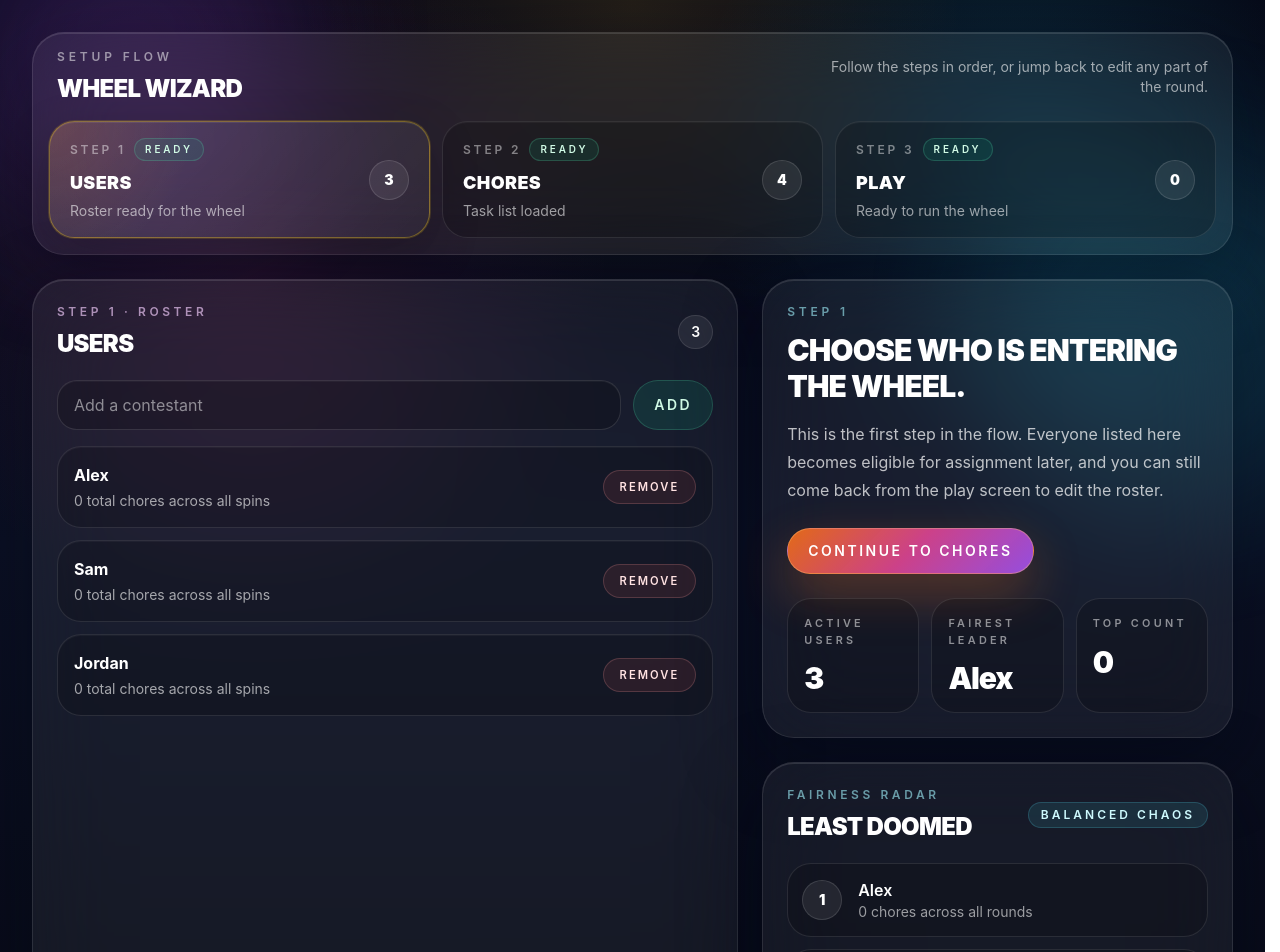
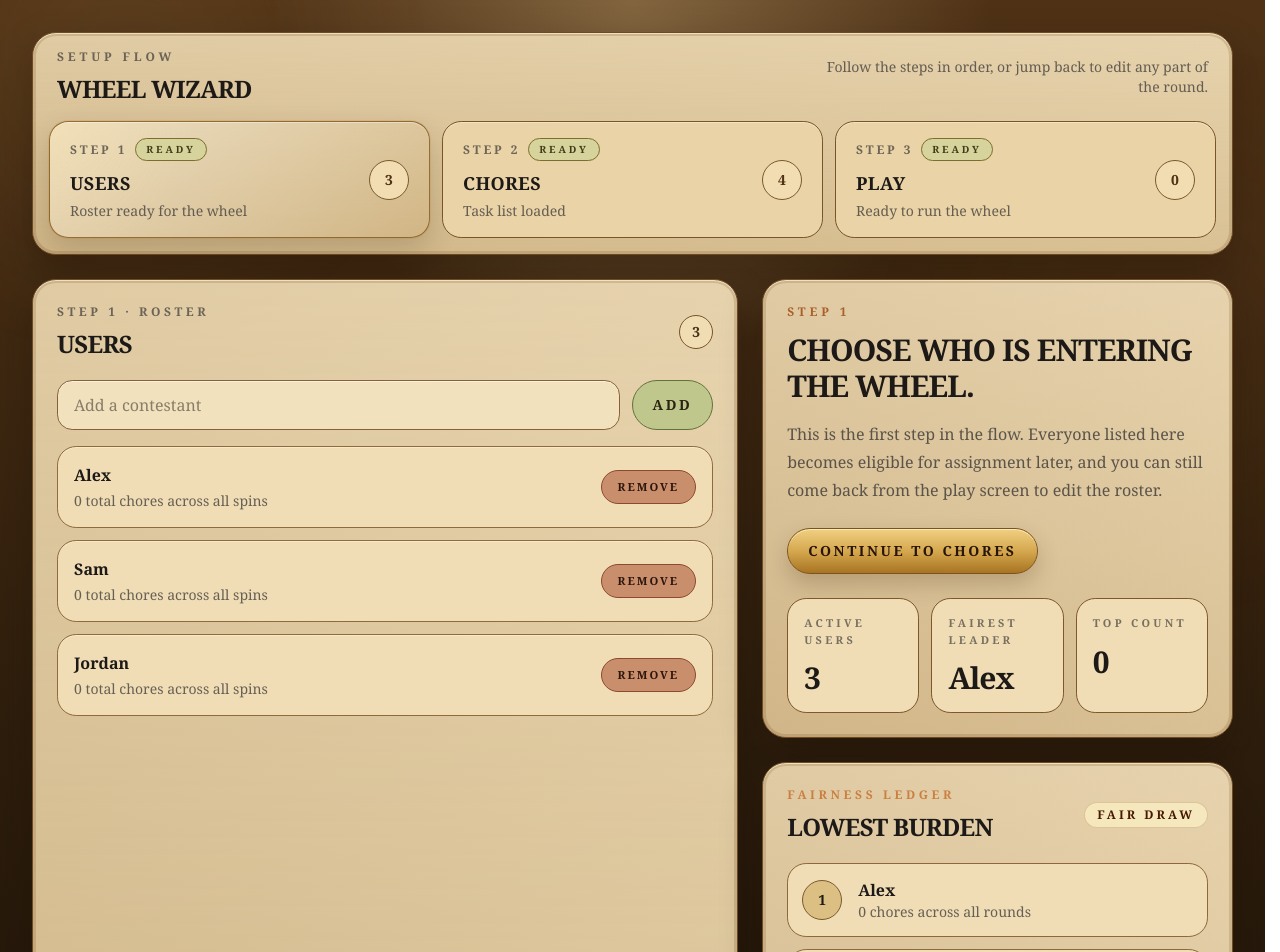
Before and after one commit to AlexPP13/wheel-of-misfortune, a React (Vite) app: page / in a window 1280 px wide. Shown: the top 952 px of the page. Built offline with nearby package versions, Linux system fonts and the light colour scheme.

Commit message:
change art style

```diff
--- a/src/components/EditableListPanel.tsx
+++ b/src/components/EditableListPanel.tsx
@@ -39,14 +39,14 @@ function EditableListPanel({
   tone = 'fuchsia',
   value,
 }: EditableListPanelProps) {
-  const labelClass = tone === 'orange' ? 'text-orange-200/65' : 'text-fuchsia-200/65'
+  const labelClass = tone === 'orange' ? 'text-amber-800/70' : 'text-stone-700/75'
 
   return (
     <div className="glass-panel p-6">
       <div className="mb-5 flex items-center justify-between">
         <div>
           <p className={`text-xs font-semibold uppercase tracking-[0.3em] ${labelClass}`}>{panelLabel}</p>
-          <h2 className="mt-2 text-2xl font-black uppercase tracking-[-0.03em] text-white">{title}</h2>
+          <h2 className="mt-2 text-2xl font-black uppercase tracking-[-0.03em] text-stone-900">{title}</h2>
         </div>
         <span className="count-pill">{count}</span>
       </div>
@@ -76,8 +76,8 @@ function EditableListPanel({
               exit={{ opacity: 0, y: -12 }}
             >
               <div>
-                <strong className="text-white">{item.name}</strong>
-                <span className="mt-1 block text-sm text-white/62">{item.meta}</span>
+                <strong className="text-stone-900">{item.name}</strong>
+                <span className="mt-1 block text-sm text-stone-700/80">{item.meta}</span>
               </div>
               <button
                 type="button"
--- a/src/components/FairnessRadar.tsx
+++ b/src/components/FairnessRadar.tsx
@@ -13,11 +13,11 @@ function FairnessRadar({ fairnessLeaders, historyCounts }: FairnessRadarProps) {
     <motion.aside className="glass-panel p-5 sm:p-6" initial="hidden" animate="visible" variants={panelMotion}>
       <div className="mb-5 flex items-center justify-between">
         <div>
-          <p className="text-xs font-semibold uppercase tracking-[0.3em] text-cyan-200/60">Fairness radar</p>
-          <h2 className="mt-2 text-2xl font-black uppercase tracking-[-0.03em] text-white">Least doomed</h2>
+          <p className="text-xs font-semibold uppercase tracking-[0.3em] text-amber-700/60">Fairness ledger</p>
+          <h2 className="mt-2 text-2xl font-black uppercase tracking-[-0.03em] text-stone-900">Lowest burden</h2>
         </div>
-        <div className="rounded-full border border-cyan-300/18 bg-cyan-300/10 px-3 py-1 text-xs font-semibold uppercase tracking-[0.25em] text-cyan-100">
-          Balanced chaos
+        <div className="rounded-full border border-amber-900/20 bg-amber-100/70 px-3 py-1 text-xs font-semibold uppercase tracking-[0.25em] text-amber-950">
+          Fair draw
         </div>
       </div>
 
@@ -33,8 +33,8 @@ function FairnessRadar({ fairnessLeaders, historyCounts }: FairnessRadarProps) {
             >
               <div className="leader-rank">{index + 1}</div>
               <div className="min-w-0 flex-1">
-                <p className="truncate text-base font-semibold text-white">{user.name}</p>
-                <p className="text-sm text-white/58">{historyCounts[user.id] ?? 0} chores across all rounds</p>
+                <p className="truncate text-base font-semibold text-stone-900">{user.name}</p>
+                <p className="text-sm text-stone-700/80">{historyCounts[user.id] ?? 0} chores across all rounds</p>
               </div>
             </motion.div>
           ))
@@ -43,12 +43,12 @@ function FairnessRadar({ fairnessLeaders, historyCounts }: FairnessRadarProps) {
         )}
       </div>
 
-      <div className="mt-6 rounded-[1.75rem] border border-white/10 bg-white/6 p-4">
-        <p className="text-xs font-semibold uppercase tracking-[0.28em] text-white/52">Production notes</p>
-        <ul className="mt-4 space-y-3 text-sm text-white/75">
+      <div className="mt-6 rounded-[1.75rem] border border-amber-900/15 bg-amber-50/65 p-4">
+        <p className="text-xs font-semibold uppercase tracking-[0.28em] text-stone-700/70">Wheel notes</p>
+        <ul className="mt-4 space-y-3 text-sm text-stone-700/85">
           <li>• Every chore is assigned exactly once per round.</li>
           <li>• Historical counts still keep the pain distributed fairly.</li>
-          <li>• The presentation is outrageous. The logic remains disciplined.</li>
+          <li>• Edit the setup at any time without breaking the round flow.</li>
         </ul>
       </div>
     </motion.aside>
--- a/src/components/NavigationTabs.tsx
+++ b/src/components/NavigationTabs.tsx
@@ -18,10 +18,10 @@ function NavigationTabs({ activeView, items, onChange }: NavigationTabsProps) {
     <nav className="glass-panel mb-6 p-3 sm:p-4" aria-label="Wizard steps">
       <div className="mb-4 flex items-center justify-between gap-4 px-2">
         <div>
-          <p className="text-xs font-semibold uppercase tracking-[0.32em] text-white/52">Setup flow</p>
-          <h2 className="mt-2 text-2xl font-black uppercase tracking-[-0.03em] text-white">Wheel wizard</h2>
+          <p className="text-xs font-semibold uppercase tracking-[0.32em] text-stone-700/75">Setup flow</p>
+          <h2 className="mt-2 text-2xl font-black uppercase tracking-[-0.03em] text-stone-900">Wheel wizard</h2>
         </div>
-        <p className="max-w-sm text-right text-sm text-white/60">
+        <p className="max-w-sm text-right text-sm text-stone-700/80">
           Follow the steps in order, or jump back to edit any part of the round.
         </p>
       </div>
--- a/src/components/ViewSpotlight.tsx
+++ b/src/components/ViewSpotlight.tsx
@@ -20,9 +20,9 @@ type ViewSpotlightProps = {
 function ViewSpotlight({ actions = [], description, eyebrow, stats, title }: ViewSpotlightProps) {
   return (
     <section className="glass-panel p-6">
-      <p className="text-xs font-semibold uppercase tracking-[0.32em] text-cyan-200/60">{eyebrow}</p>
-      <h2 className="mt-3 max-w-xl text-3xl font-black uppercase tracking-[-0.03em] text-white">{title}</h2>
-      <p className="mt-4 max-w-2xl text-sm leading-7 text-white/72 sm:text-base">{description}</p>
+      <p className="text-xs font-semibold uppercase tracking-[0.32em] text-amber-800/75">{eyebrow}</p>
+      <h2 className="mt-3 max-w-xl text-3xl font-black uppercase tracking-[-0.03em] text-stone-900">{title}</h2>
+      <p className="mt-4 max-w-2xl text-sm leading-7 text-stone-700/85 sm:text-base">{description}</p>
 
       {actions.length > 0 ? (
         <div className="mt-6 flex flex-wrap gap-3">
--- a/src/index.css
+++ b/src/index.css
@@ -1,7 +1,7 @@
 @import "tailwindcss";
 
 @theme {
-  --font-sans: Inter, system-ui, -apple-system, BlinkMacSystemFont, "Segoe UI", sans-serif;
+  --font-sans: Georgia, "Times New Roman", serif;
 }
 
 @layer base {
@@ -13,12 +13,10 @@
     text-rendering: optimizeLegibility;
     -webkit-font-smoothing: antialiased;
     -moz-osx-font-smoothing: grayscale;
-    color: #f8fafc;
+    color: #26180d;
     background:
-      radial-gradient(circle at top, rgba(251, 191, 36, 0.12), transparent 22%),
-      radial-gradient(circle at 20% 20%, rgba(236, 72, 153, 0.14), transparent 24%),
-      radial-gradient(circle at 80% 10%, rgba(34, 211, 238, 0.16), transparent 20%),
-      linear-gradient(180deg, #060816 0%, #0b1023 40%, #05070f 100%);
+      radial-gradient(circle at top, rgba(238, 210, 150, 0.32), transparent 24%),
+      linear-gradient(180deg, #4f3216 0%, #2d1d0c 55%, #1a1108 100%);
   }
 
   * {
@@ -34,7 +32,7 @@
     min-width: 320px;
     min-height: 100vh;
     background: transparent;
-    @apply text-slate-200;
+    @apply text-stone-900;
   }
 
   button,
@@ -49,32 +47,36 @@
 
 @layer components {
   .glass-panel {
-    @apply rounded-[2rem] border border-white/10 bg-white/6 backdrop-blur-2xl;
+    @apply rounded-[1.5rem] border border-[#6f4b24] bg-[#dbc193];
     box-shadow:
-      inset 0 1px 0 rgba(255, 255, 255, 0.12),
-      0 24px 80px rgba(2, 6, 23, 0.45);
+      inset 0 1px 0 rgba(255, 245, 214, 0.68),
+      inset 0 0 0 3px rgba(106, 67, 25, 0.18),
+      0 18px 40px rgba(25, 16, 6, 0.3);
+    background-image:
+      linear-gradient(180deg, rgba(255, 247, 226, 0.28), rgba(121, 84, 32, 0.04)),
+      linear-gradient(90deg, rgba(96, 62, 24, 0.06), rgba(255, 255, 255, 0.06));
   }
 
   .hero-panel {
-    @apply relative rounded-[2.5rem] border border-white/10 backdrop-blur-2xl;
+    @apply relative rounded-[1.8rem] border border-[#5f3d1a];
     background:
-      radial-gradient(circle at top left, rgba(249, 115, 22, 0.2), transparent 24%),
-      radial-gradient(circle at 80% 10%, rgba(168, 85, 247, 0.24), transparent 30%),
-      linear-gradient(135deg, rgba(8, 15, 35, 0.96), rgba(18, 11, 35, 0.88));
+      radial-gradient(circle at top left, rgba(233, 201, 127, 0.18), transparent 22%),
+      linear-gradient(135deg, rgba(98, 64, 27, 0.98), rgba(56, 35, 14, 0.98));
     box-shadow:
-      inset 0 1px 0 rgba(255, 255, 255, 0.12),
-      0 40px 120px rgba(0, 0, 0, 0.45);
+      inset 0 1px 0 rgba(255, 241, 204, 0.22),
+      inset 0 0 0 4px rgba(205, 164, 79, 0.12),
+      0 24px 70px rgba(18, 10, 3, 0.42);
   }
 
   .stage-panel {
-    @apply relative rounded-[2.3rem] border border-white/10 backdrop-blur-2xl;
+    @apply relative rounded-[1.7rem] border border-[#5e4020];
     background:
-      radial-gradient(circle at 50% 10%, rgba(250, 204, 21, 0.15), transparent 28%),
-      radial-gradient(circle at 15% 25%, rgba(236, 72, 153, 0.16), transparent 25%),
-      linear-gradient(180deg, rgba(12, 18, 38, 0.92), rgba(7, 10, 22, 0.92));
+      radial-gradient(circle at 50% 10%, rgba(244, 209, 126, 0.18), transparent 28%),
+      linear-gradient(180deg, rgba(79, 50, 23, 0.98), rgba(44, 28, 12, 0.98));
     box-shadow:
-      inset 0 1px 0 rgba(255, 255, 255, 0.12),
-      0 36px 110px rgba(0, 0, 0, 0.44);
+      inset 0 1px 0 rgba(255, 241, 204, 0.16),
+      inset 0 0 0 3px rgba(223, 188, 112, 0.12),
+      0 24px 70px rgba(20, 10, 2, 0.38);
   }
 
   .dramatic-button {
@@ -86,53 +88,55 @@
   }
 
   .dramatic-button-primary {
-    @apply border-orange-300/40 text-white;
-    background: linear-gradient(135deg, rgba(249, 115, 22, 0.9), rgba(236, 72, 153, 0.85), rgba(168, 85, 247, 0.88));
-    box-shadow: 0 20px 50px rgba(249, 115, 22, 0.3);
+    @apply border-[#7d531d] text-[#281509];
+    background: linear-gradient(180deg, #f0d082 0%, #d4a64d 52%, #a87422 100%);
+    box-shadow:
+      inset 0 1px 0 rgba(255, 248, 212, 0.7),
+      0 10px 22px rgba(65, 37, 7, 0.22);
   }
 
   .dramatic-button-muted {
-    @apply border-white/12 bg-white/8 text-white/90;
+    @apply border-[#7a582e] bg-[#ecd6ad] text-[#3d2611];
   }
 
   .dramatic-button-danger {
-    @apply border-red-300/20 bg-red-400/10 text-red-100;
+    @apply border-[#8d4930] bg-[#c98f6d] text-[#2e160d];
   }
 
   .dramatic-button-emerald {
-    @apply border-emerald-300/20 bg-emerald-400/12 text-emerald-100;
+    @apply border-[#64713b] bg-[#bfc78d] text-[#2a230f];
   }
 
   .dramatic-input {
-    @apply rounded-[1.25rem] border border-white/12 bg-black/20 px-4 py-3 text-white outline-none transition;
-    box-shadow: inset 0 1px 0 rgba(255, 255, 255, 0.04);
+    @apply rounded-[0.95rem] border border-[#87603a] bg-[#f2e1bd] px-4 py-3 text-stone-900 outline-none transition;
+    box-shadow: inset 0 1px 0 rgba(255, 252, 243, 0.64);
   }
 
   .dramatic-input:focus {
-    border-color: rgba(168, 85, 247, 0.7);
+    border-color: rgba(154, 107, 42, 0.9);
     box-shadow:
-      0 0 0 4px rgba(168, 85, 247, 0.12),
+      0 0 0 4px rgba(192, 140, 45, 0.16),
       inset 0 1px 0 rgba(255, 255, 255, 0.06);
   }
 
   .count-pill {
-    @apply rounded-full border border-white/10 bg-white/8 px-3 py-1.5 text-sm font-semibold text-white;
+    @apply rounded-full border border-[#785328] bg-[#f0ddb4] px-3 py-1.5 text-sm font-semibold text-[#4a2f17];
   }
 
   .view-tab {
-    @apply flex items-center justify-between gap-4 rounded-[1.6rem] border border-white/10 bg-black/20 px-5 py-4 text-left transition duration-300 hover:-translate-y-1;
-    box-shadow: inset 0 1px 0 rgba(255, 255, 255, 0.04);
+    @apply flex items-center justify-between gap-4 rounded-[1.2rem] border border-[#795428] bg-[#ead3a7] px-5 py-4 text-left transition duration-300 hover:-translate-y-1;
+    box-shadow: inset 0 1px 0 rgba(255, 247, 229, 0.45);
   }
 
   .view-tab-active {
-    border-color: rgba(250, 204, 21, 0.36);
+    border-color: rgba(135, 90, 31, 0.85);
     background:
-      radial-gradient(circle at top left, rgba(249, 115, 22, 0.16), transparent 36%),
-      linear-gradient(135deg, rgba(255, 255, 255, 0.12), rgba(255, 255, 255, 0.04));
+      radial-gradient(circle at top left, rgba(255, 227, 159, 0.28), transparent 36%),
+      linear-gradient(135deg, rgba(255, 250, 235, 0.5), rgba(189, 145, 70, 0.12));
     box-shadow:
-      inset 0 1px 0 rgba(255, 255, 255, 0.08),
-      0 0 0 1px rgba(250, 204, 21, 0.16),
-      0 18px 50px rgba(0, 0, 0, 0.24);
+      inset 0 1px 0 rgba(255, 255, 255, 0.36),
+      0 0 0 1px rgba(180, 132, 50, 0.18),
+      0 12px 28px rgba(52, 31, 11, 0.18);
   }
 
   .view-tab__copy {
@@ -144,27 +148,27 @@
   }
 
   .view-tab__step {
-    @apply text-white/45;
+    @apply text-stone-700/75;
   }
 
   .view-tab__status {
-    @apply rounded-full border border-white/10 bg-white/6 px-2.5 py-1 text-[0.62rem] text-white/65;
+    @apply rounded-full border border-[#8f6c3b] bg-[#f3e2bf] px-2.5 py-1 text-[0.62rem] text-stone-700/80;
   }
 
   .view-tab__status-ready {
-    @apply border-emerald-300/20 bg-emerald-400/10 text-emerald-100;
+    @apply border-[#7b6f2d] bg-[#d7d39d] text-[#433b16];
   }
 
   .view-tab__label {
-    @apply text-lg font-black uppercase tracking-[0.02em] text-white;
+    @apply text-lg font-black uppercase tracking-[0.02em] text-stone-900;
   }
 
   .view-tab__caption {
-    @apply mt-1 text-sm text-white/58;
+    @apply mt-1 text-sm text-stone-700/80;
   }
 
   .view-tab__badge {
-    @apply inline-flex h-10 min-w-10 items-center justify-center rounded-full border border-white/12 bg-white/8 px-3 text-sm font-black text-white;
+    @apply inline-flex h-10 min-w-10 items-center justify-center rounded-full border border-[#7a582d] bg-[#f1ddb1] px-3 text-sm font-black text-[#4f3216];
   }
 
   .score-grid {
@@ -172,20 +176,20 @@
   }
 
   .score-tile {
-    @apply rounded-[1.5rem] border border-white/10 bg-black/20 p-4;
+    @apply rounded-[1.2rem] border border-[#7d582b] bg-[#f0ddb6] p-4;
   }
 
   .score-tile span {
-    @apply block text-[0.68rem] font-semibold uppercase tracking-[0.3em] text-white/52;
+    @apply block text-[0.68rem] font-semibold uppercase tracking-[0.3em] text-stone-700/70;
   }
 
   .score-tile strong {
-    @apply mt-3 block text-3xl font-black tracking-[-0.04em] text-white;
+    @apply mt-3 block text-3xl font-black tracking-[-0.04em] text-stone-900;
   }
 
   .arena-shell {
-    @apply relative flex min-h-[28rem] items-center justify-center overflow-hidden rounded-[2.2rem] border border-white/10 bg-black/30 px-5 py-8;
-    box-shadow: inset 0 0 80px rgba(0, 0, 0, 0.35);
+    @apply relative flex min-h-[28rem] items-center justify-center overflow-hidden rounded-[1.7rem] border border-[#6c4720] bg-[#3d260f] px-5 py-8;
+    box-shadow: inset 0 0 70px rgba(10, 6, 2, 0.32);
   }
 
   .arena-ring {
@@ -195,83 +199,103 @@
   .arena-ring-outer {
     width: min(36rem, 82vw);
     height: min(36rem, 82vw);
-    border-color: rgba(168, 85, 247, 0.28);
-    border-style: dashed;
-    box-shadow: 0 0 80px rgba(168, 85, 247, 0.18);
+    border-color: rgba(194, 146, 56, 0.32);
+    border-style: solid;
+    box-shadow: 0 0 28px rgba(194, 146, 56, 0.16);
   }
 
   .arena-ring-inner {
     width: min(25rem, 58vw);
     height: min(25rem, 58vw);
-    border-color: rgba(34, 211, 238, 0.26);
-    box-shadow: inset 0 0 60px rgba(34, 211, 238, 0.12), 0 0 50px rgba(34, 211, 238, 0.14);
+    border-color: rgba(237, 223, 180, 0.22);
+    box-shadow: inset 0 0 40px rgba(236, 217, 161, 0.08), 0 0 24px rgba(194, 146, 56, 0.12);
   }
 
   .arena-core {
-    @apply relative z-10 flex min-h-[18rem] w-full max-w-xl flex-col items-center justify-center rounded-full border border-white/12 bg-[radial-gradient(circle,rgba(255,255,255,0.1),rgba(255,255,255,0.02)_45%,transparent_70%)] px-8 py-10 text-center;
+    @apply relative z-10 flex min-h-[18rem] w-full max-w-xl flex-col items-center justify-center rounded-full border border-[#8e652f] bg-[radial-gradient(circle,rgba(255,235,179,0.12),rgba(83,55,20,0.06)_45%,transparent_70%)] px-8 py-10 text-center;
   }
 
   .spotlight-chip {
-    @apply rounded-full border border-yellow-300/30 bg-yellow-300/10 px-4 py-2 text-[0.7rem] font-bold uppercase tracking-[0.34em] text-yellow-100;
+    @apply rounded-full border border-[#8d662c] bg-[#f1ddb0] px-4 py-2 text-[0.7rem] font-bold uppercase tracking-[0.34em] text-[#533417];
   }
 
   .contestant-card {
-    @apply relative min-h-[14rem] overflow-hidden rounded-[1.8rem] border border-white/10 p-5;
+    @apply relative min-h-[14rem] overflow-hidden rounded-[1.4rem] border border-[#8f6a3b] p-5;
     box-shadow:
-      inset 0 1px 0 rgba(255, 255, 255, 0.08),
-      0 24px 60px rgba(0, 0, 0, 0.28);
+      inset 0 1px 0 rgba(255, 251, 240, 0.42),
+      0 16px 30px rgba(46, 29, 10, 0.18);
   }
 
   .contestant-card-active {
-    border-color: rgba(249, 115, 22, 0.6);
+    border-color: rgba(171, 113, 31, 0.9);
   }
 
   .contestant-card__overlay {
     @apply absolute inset-0;
-    background: linear-gradient(180deg, rgba(255, 255, 255, 0.12), rgba(255, 255, 255, 0.02));
+    background: linear-gradient(180deg, rgba(255, 249, 233, 0.28), rgba(132, 90, 39, 0.08));
+  }
+
+  .contestant-card-theme-amber {
+    background: linear-gradient(180deg, #f0d8a4 0%, #ddbe83 100%);
+  }
+
+  .contestant-card-theme-ivory {
+    background: linear-gradient(180deg, #efe6c8 0%, #ddd1b0 100%);
+  }
+
+  .contestant-card-theme-olive {
+    background: linear-gradient(180deg, #d6cf9a 0%, #c0ba7b 100%);
+  }
+
+  .contestant-card-theme-copper {
+    background: linear-gradient(180deg, #dcb08a 0%, #c98d62 100%);
+  }
+
+  .contestant-card-theme-slate {
+    background: linear-gradient(180deg, #d3c9b3 0%, #b4a58c 100%);
   }
 
   .leader-row {
-    @apply flex items-center gap-4 rounded-[1.5rem] border border-white/10 bg-black/18 p-3.5;
+    @apply flex items-center gap-4 rounded-[1.2rem] border border-[#8d683a] bg-[#f0ddb6] p-3.5;
   }
 
   .leader-rank {
-    @apply flex h-10 w-10 items-center justify-center rounded-full border border-white/12 bg-white/8 text-sm font-black text-white;
+    @apply flex h-10 w-10 items-center justify-center rounded-full border border-[#7b592d] bg-[#dcbf83] text-sm font-black text-stone-900;
   }
 
   .list-card {
-    @apply flex flex-col gap-4 rounded-[1.5rem] border border-white/10 bg-black/18 p-4 sm:flex-row sm:items-center sm:justify-between;
-    box-shadow: inset 0 1px 0 rgba(255, 255, 255, 0.04);
+    @apply flex flex-col gap-4 rounded-[1.2rem] border border-[#8f6a3a] bg-[#f0ddb6] p-4 sm:flex-row sm:items-center sm:justify-between;
+    box-shadow: inset 0 1px 0 rgba(255, 248, 234, 0.44);
   }
 
   .list-card-active {
-    border-color: rgba(249, 115, 22, 0.55);
+    border-color: rgba(168, 109, 29, 0.8);
     box-shadow:
-      inset 0 1px 0 rgba(255, 255, 255, 0.08),
-      0 0 0 1px rgba(249, 115, 22, 0.28),
-      0 0 30px rgba(249, 115, 22, 0.16);
+      inset 0 1px 0 rgba(255, 255, 255, 0.24),
+      0 0 0 1px rgba(168, 109, 29, 0.22),
+      0 8px 20px rgba(75, 46, 13, 0.12);
   }
 
   .list-card-success {
-    border-color: rgba(52, 211, 153, 0.35);
+    border-color: rgba(114, 116, 54, 0.65);
     box-shadow:
-      inset 0 1px 0 rgba(255, 255, 255, 0.08),
-      0 0 24px rgba(52, 211, 153, 0.12);
+      inset 0 1px 0 rgba(255, 255, 255, 0.2),
+      0 8px 18px rgba(67, 71, 24, 0.1);
   }
 
   .assignment-card {
-    @apply flex flex-col gap-4 rounded-[1.6rem] border border-white/10 p-4;
+    @apply flex flex-col gap-4 rounded-[1.3rem] border border-[#8d6839] p-4;
     background:
-      radial-gradient(circle at top left, rgba(250, 204, 21, 0.12), transparent 28%),
-      linear-gradient(180deg, rgba(255, 255, 255, 0.06), rgba(255, 255, 255, 0.03));
+      radial-gradient(circle at top left, rgba(246, 218, 145, 0.24), transparent 28%),
+      linear-gradient(180deg, rgba(247, 234, 200, 0.92), rgba(226, 201, 150, 0.9));
   }
 
   .assignment-winner {
-    @apply inline-flex w-fit items-center rounded-full border border-fuchsia-300/20 bg-fuchsia-300/10 px-4 py-2 text-sm font-semibold uppercase tracking-[0.2em] text-fuchsia-100;
+    @apply inline-flex w-fit items-center rounded-full border border-[#7a592d] bg-[#d9be83] px-4 py-2 text-sm font-semibold uppercase tracking-[0.2em] text-[#4e3319];
   }
 
   .empty-state {
-    @apply flex min-h-28 items-center justify-center rounded-[1.5rem] border border-dashed border-white/12 bg-black/15 px-4 text-center text-sm text-white/58;
+    @apply flex min-h-28 items-center justify-center rounded-[1.2rem] border border-dashed border-[#8d6d44] bg-[#ecd8b2] px-4 text-center text-sm text-stone-700/85;
   }
 }
 
@@ -284,8 +308,8 @@
 .aurora {
   position: absolute;
   border-radius: 999px;
-  filter: blur(70px);
-  opacity: 0.8;
+  filter: blur(80px);
+  opacity: 0.45;
   animation: drift 20s ease-in-out infinite;
 }
 
@@ -294,7 +318,7 @@
   left: -5rem;
   width: 22rem;
   height: 22rem;
-  background: rgba(168, 85, 247, 0.24);
+  background: rgba(222, 182, 101, 0.2);
 }
 
 .aurora-b {
@@ -302,7 +326,7 @@
   top: 7rem;
   width: 24rem;
   height: 24rem;
-  background: rgba(34, 211, 238, 0.2);
+  background: rgba(143, 93, 38, 0.14);
   animation-delay: -6s;
 }
 
@@ -311,7 +335,7 @@
   bottom: -10rem;
   width: 28rem;
   height: 28rem;
-  background: rgba(249, 115, 22, 0.18);
+  background: rgba(237, 216, 173, 0.12);
   animation-delay: -10s;
 }
 
@@ -319,11 +343,11 @@
   position: absolute;
   inset: 0;
   background:
-    linear-gradient(rgba(255, 255, 255, 0.028) 1px, transparent 1px),
-    linear-gradient(90deg, rgba(255, 255, 255, 0.028) 1px, transparent 1px);
-  background-size: 42px 42px;
+    linear-gradient(rgba(87, 56, 20, 0.08) 1px, transparent 1px),
+    linear-gradient(90deg, rgba(87, 56, 20, 0.08) 1px, transparent 1px);
+  background-size: 36px 36px;
   mask-image: radial-gradient(circle at center, black, transparent 80%);
-  opacity: 0.2;
+  opacity: 0.22;
 }
 
 @keyframes drift {
```
Also changed, not shown: src/components/AssignmentsPanel.tsx (+5 -5 lines), src/components/ChoreListPanel.tsx (+8 -8 lines), src/components/DoomDomeSection.tsx (+19 -19 lines), src/components/HeroSection.tsx (+22 -22 lines), src/lib/app-state.ts (+5 -5 lines), 1 other file (tests, documents, lock files or other folders).
